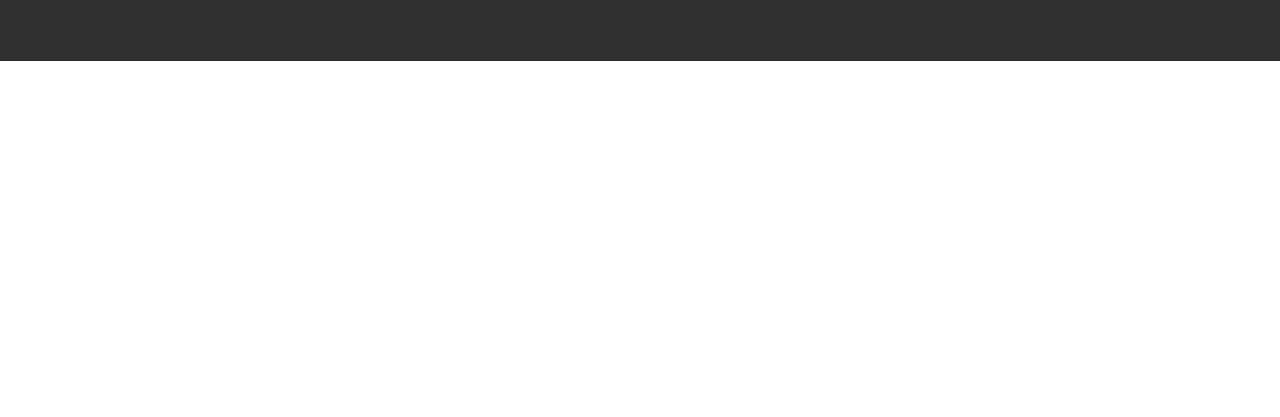
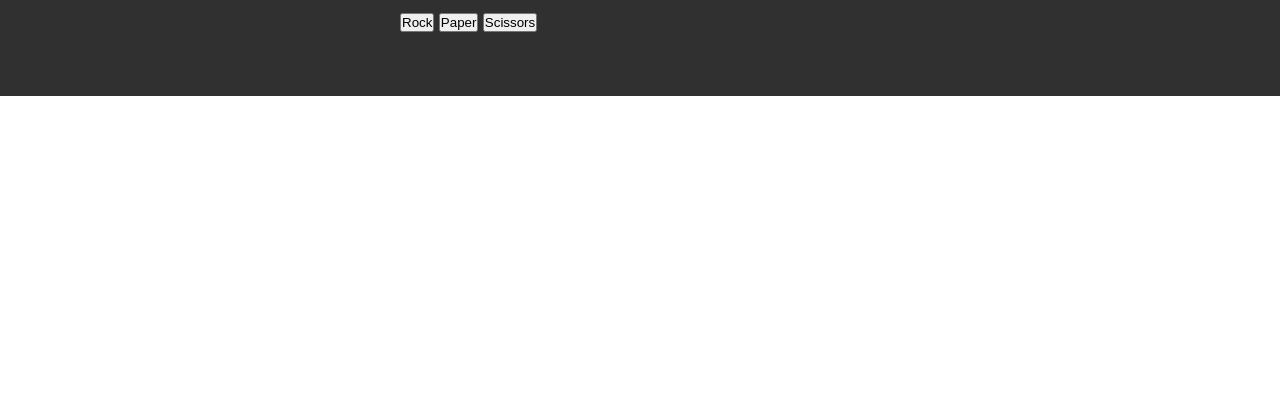
Before and after one commit to sadakatu-tanzil/odin-rock-paper-scissors, a plain HTML site: page index.html in a window 1280 px wide. Shown: the part 383-800 px from the top of the page. Drawn offline with Linux system fonts and the light colour scheme.

Commit message:
added button ui

```diff
--- a/index.html
+++ b/index.html
@@ -62,6 +62,26 @@
               <span class="candidate">Computer</span>
             </div>
           </div>
+
+          <div class="game-player-choices">
+            <button
+              type="button"
+              class="player-option">
+              Rock
+            </button>
+
+            <button
+              type="button"
+              class="player-option">
+              Paper
+            </button>
+
+            <button
+              type="button"
+              class="player-option">
+              Scissors
+            </button>
+          </div>
         </div>
       </div>
     </div>
```
